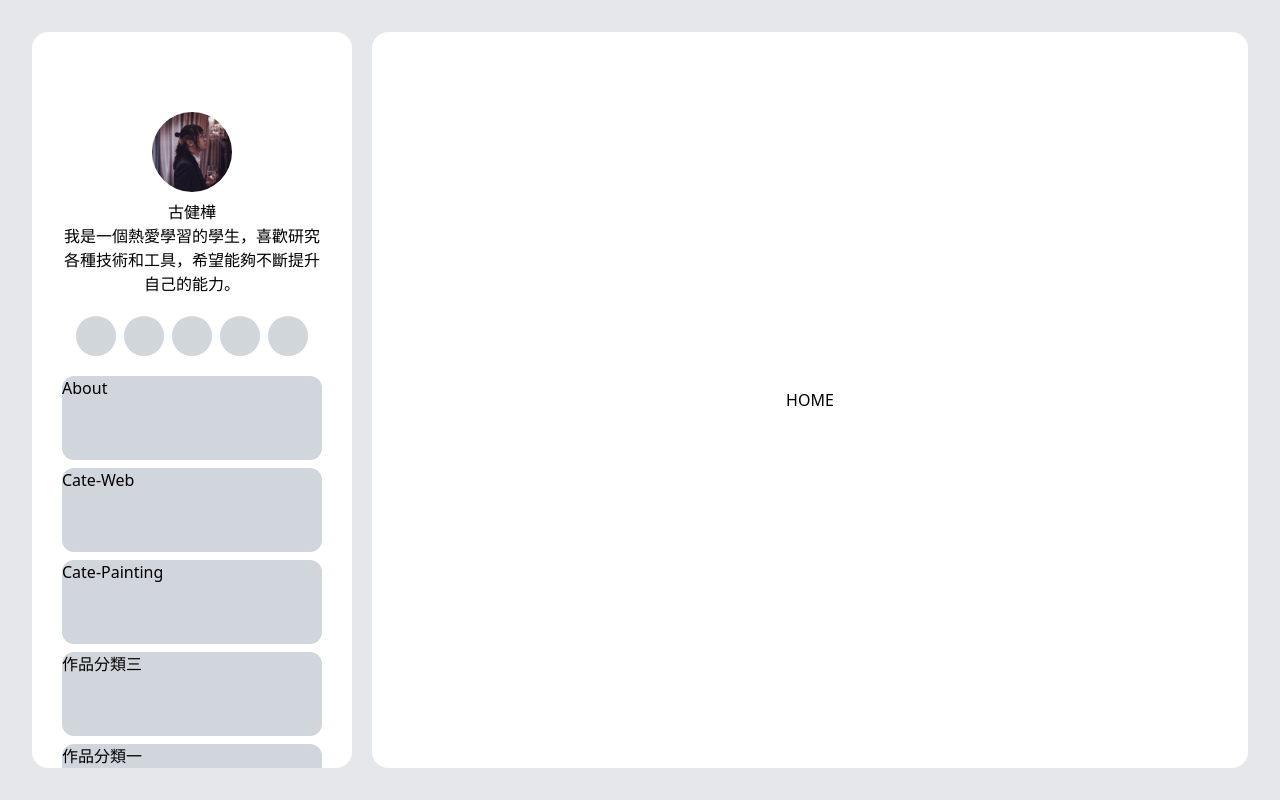
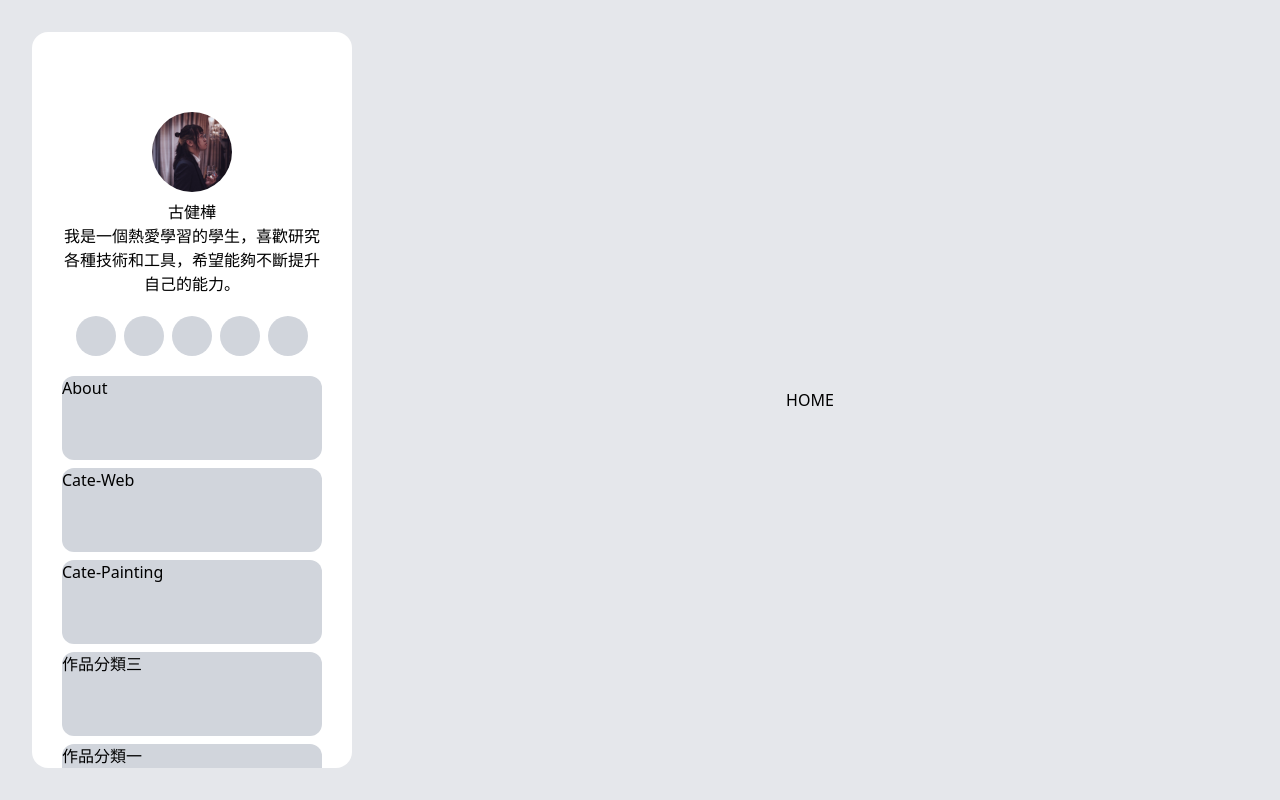
Before and after one commit to vickyli-lhh/digital-portfolio, a Next.js app: page / in a window 1280 px wide. Built offline with nearby package versions, Linux system fonts and the light colour scheme.

Commit message:
feat: make it reeeeeeeed

```diff
--- a/src/app/page.js
+++ b/src/app/page.js
@@ -3,7 +3,7 @@ import AvatarImg from "@/../public/Avatar.png";
 
 export default function Home() {
   return (
-    <div className="flex w-full h-full bg-white justify-center items-center rounded-2xl">
+    <div className="flex w-full h-full bg-red justify-center items-center rounded-2xl">
 
       <p>HOME</p>
 
```
